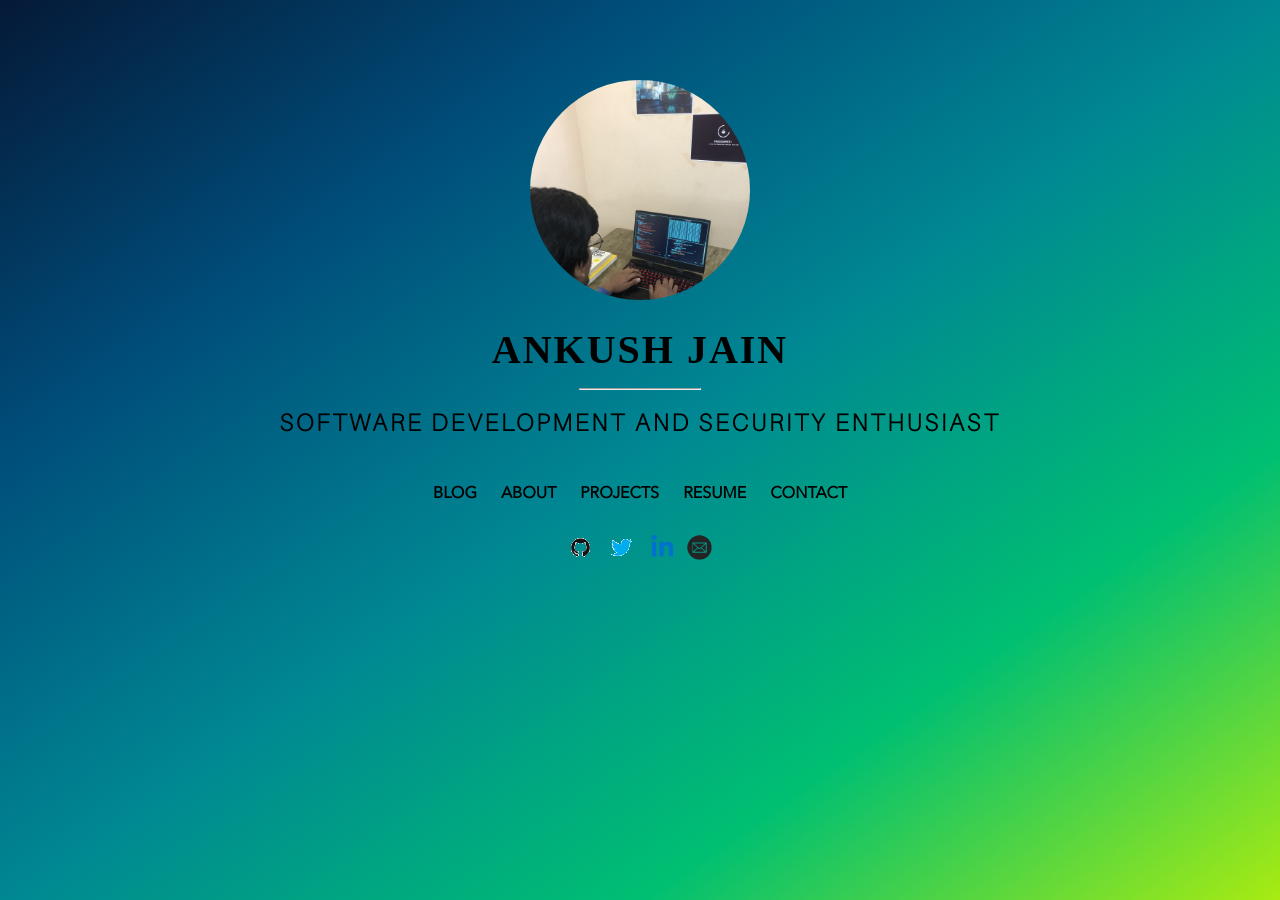
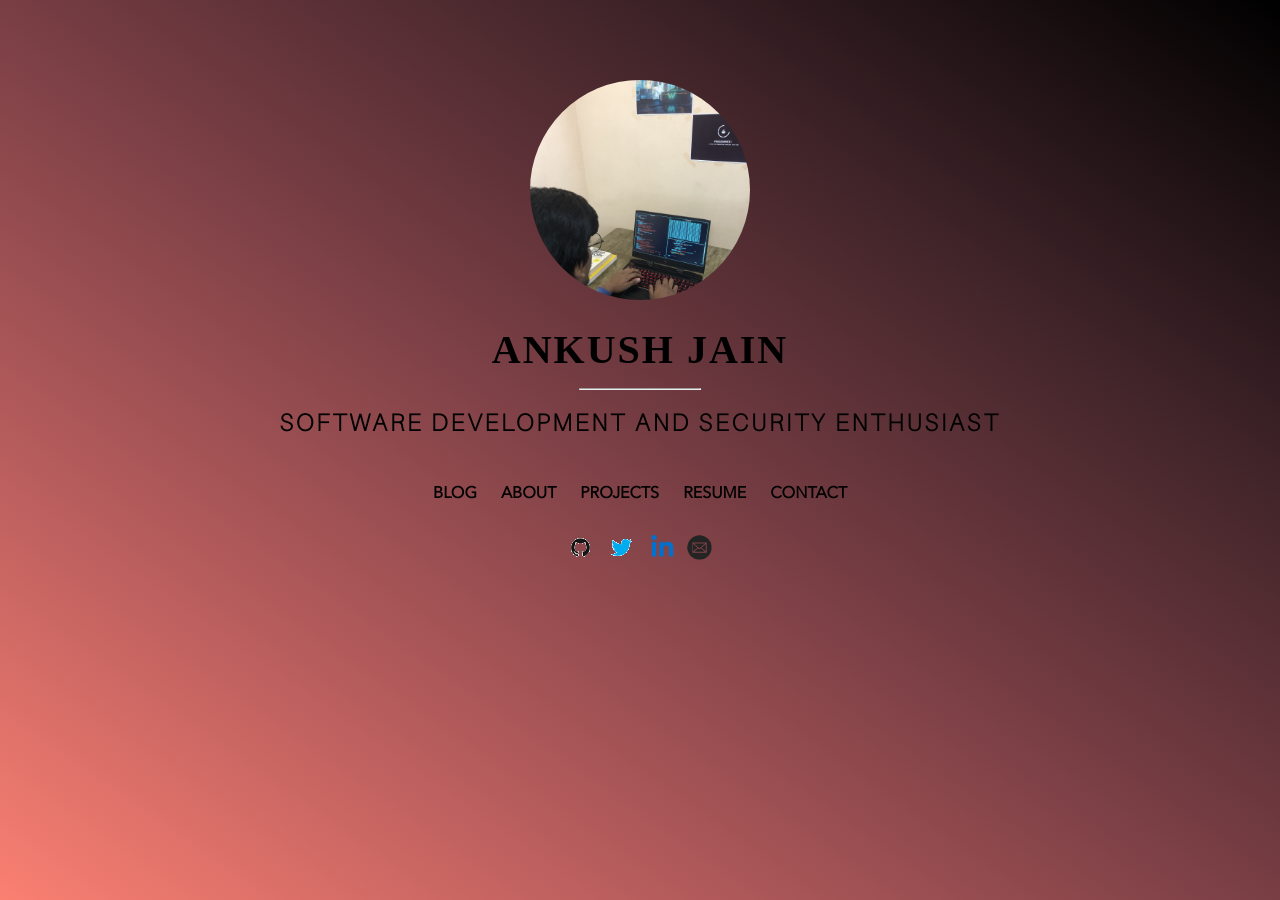
Before and after one commit to 49ku5h/MY-WEBSITE, a Jekyll site: the page built from index.html, in a window 1280 px wide. Built offline with Jekyll 4.4.1, drawn with Linux system fonts in a browser that asks for light colours; nearby versions of some CDN libraries.

Commit message:
Update main.css

```diff
--- a/assets/css/main.css
+++ b/assets/css/main.css
@@ -17,7 +17,7 @@ body {
 
 .home-body {
  box-sizing: border-box;
- background: linear-gradient(to right bottom, #051937, #004d7a, #008793, #00bf72, #a8eb12);
+ background: linear-gradient(to left bottom, #000000, #3c2227, #783e44, #b85d5d, #fa8072);
  height: initial;
  min-height: 100%;
 }
```
